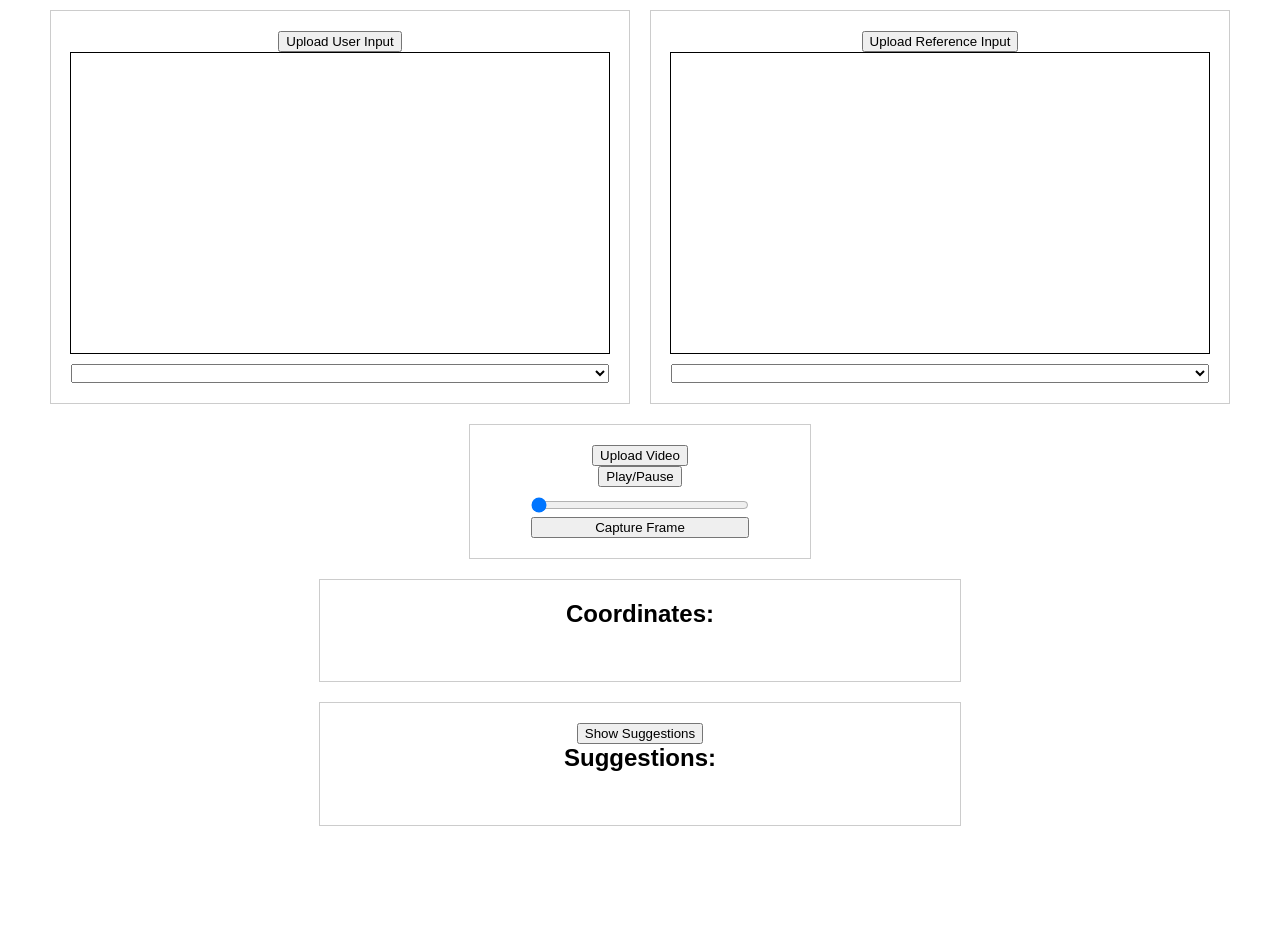
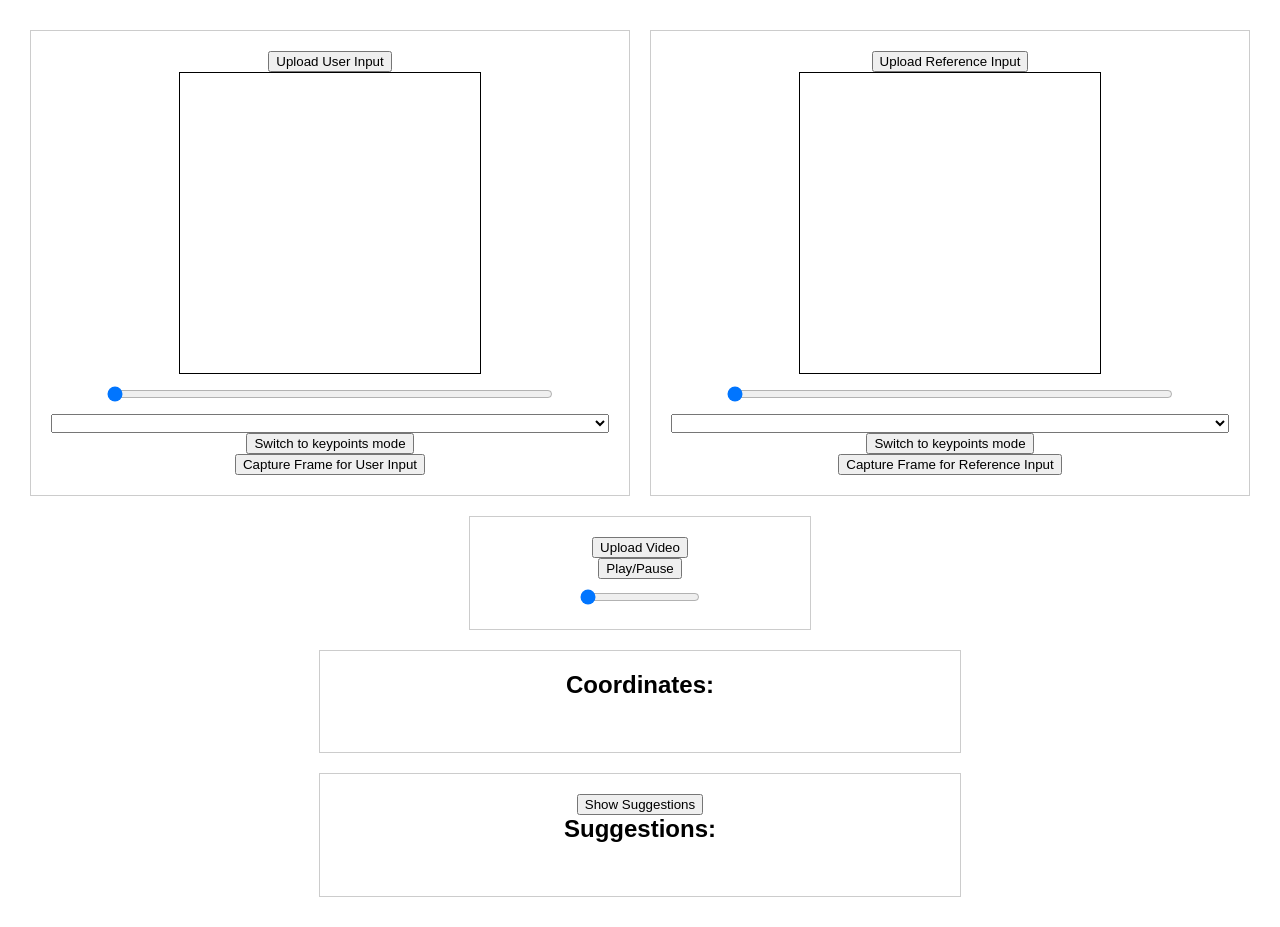
Before and after one commit to bobazach/FormAI, a Flask app: page /dashboard in a window 1280 px wide. Before the commit the page ends 826 px from the top, so only its background shows below. Run offline with Flask 3, Linux system fonts and the light colour scheme; lists and menus that the app fills with data are empty.

Commit message:
ft: zoom and drag and video

```diff
--- a/static/dashboard.js
+++ b/static/dashboard.js
@@ -15,7 +15,6 @@ document.getElementById('referenceFileInput').addEventListener('change', functio
     readURL(this, 'referenceImagePreview', 'referenceDropdown');
 });
 
-// Event listener for video upload button
 document.getElementById('uploadVideoButton').addEventListener('click', function() {
     document.getElementById('videoFileInput').click();
 });
@@ -43,15 +42,33 @@ function loadVideo(input) {
 }
 
 function configureScrubber(video, scrubber) {
-    const frameRate = 30; // assuming 30 fps, adjust as necessary for your videos
+    const frameRate = 30; // assuming 30 fps
     const step = 1 / frameRate;
     scrubber.max = video.duration;
-    scrubber.step = step.toFixed(5); // Ensuring the step is appropriately precise
+    scrubber.step = step.toFixed(5);
 
     scrubber.oninput = function() {
-        video.currentTime = parseFloat(this.value); // Setting the current time to the scrubber's value
+        video.currentTime = parseFloat(this.value);
     };
 }
+
+document.getElementById('playPauseBtn').addEventListener('click', function() {
+    var video = document.getElementById('videoPreview');
+    if (video.paused || video.ended) {
+        video.play();
+    } else {
+        video.pause();
+    }
+});
+
+document.getElementById('zoomSlider').addEventListener('input', function() {
+    const zoomLevel = this.value;
+    const imagePreview = document.getElementById('userImagePreview');
+    const image = imagePreview.querySelector('img');
+    if (image) {
+        image.style.transform = `scale(${zoomLevel})` + (image.dataset.translate || "");
+    }
+});
 
 // Capture frame and display in the same way as image previews
 document.getElementById('captureFrame').addEventListener('click', function() {
@@ -71,8 +88,8 @@ document.getElementById('captureFrame').addEventListener('click', function() {
 
 function initCanvasWithImage(img, previewId, dropdownId) {
     var preview = document.getElementById(previewId);
-    preview.innerHTML = '';  // Clear any existing content
-    preview.appendChild(img);  // Add the new image
+    preview.innerHTML = '';
+    preview.appendChild(img);
 
     initCanvas(previewId, dropdownId);
 }
@@ -86,8 +103,8 @@ function readURL(input, previewId, dropdownId) {
             img.src = e.target.result;
 
             var preview = document.getElementById(previewId);
-            preview.innerHTML = '';  // Clear any existing content
-            preview.appendChild(img);  // Add the new image
+            preview.innerHTML = '';
+            preview.appendChild(img);
             initCanvas(previewId, dropdownId);
         }
 
@@ -108,6 +125,16 @@ function initCanvas(previewId, dropdownId) {
     initKeyPoints(canvas, dropdownId);
 }
 
+var mode = "drag"; // Default to drag mode
+document.getElementById('modeToggle').addEventListener('click', function() {
+    mode = (mode === "drag" ? "keypoints" : "drag");
+    this.textContent = `Switch to ${mode === "drag" ? "keypoints" : "drag"} mode`;
+    var image = document.getElementById('userImagePreview').querySelector('img');
+    if (image) {
+        image.style.cursor = (mode === "drag" ? "move" : "crosshair");
+    }
+});
+
 function initKeyPoints(canvas, dropdownId) {
     var ctx = canvas.getContext('2d');
     var points = {};
@@ -125,58 +152,80 @@ function initKeyPoints(canvas, dropdownId) {
 
     var dragObject = null;
     var dragStarted = false;
+    var initialX = 0, initialY = 0;
+    var translateX = 0, translateY = 0;
 
     canvas.addEventListener('mousedown', function(e) {
         var rect = canvas.getBoundingClientRect();
         var x = e.clientX - rect.left;
         var y = e.clientY - rect.top;
-        dragStarted = false;
-        for (var label in points) {
-            var point = points[label];
-            if (x >= point[0] - 5 && x <= point[0] + 5 && y >= point[1] - 5 && y <= point[1] + 5) {
-                dragObject = point;
+
+        if (mode === "drag") {
+            initialX = x;
+            initialY = y;
             dragStarted = true;
-                return;
-            }
-        }
-        if (!dragStarted && !points[dropdown.value]) {
+        } else {
+            dragObject = findDraggablePoint(x, y, points);
+            if (!dragObject && !points[dropdown.value]) {
                 points[dropdown.value] = [x, y];
                 redrawAllPoints();
                 updateDropdown();
                 displayCoordinates(points);
+            } else {
+                dragStarted = true;
+            }
         }
     });
 
     canvas.addEventListener('mousemove', function(e) {
-        if (dragObject) {
         var rect = canvas.getBoundingClientRect();
         var x = e.clientX - rect.left;
         var y = e.clientY - rect.top;
+
+        if (dragStarted) {
+            if (mode === "drag" && dragObject == null) {
+                translateX = x - initialX;
+                translateY = y - initialY;
+                var img = canvas.parentNode.querySelector('img');
+                if (img) {
+                    img.dataset.translate = ` translate(${translateX}px, ${translateY}px)`;
+                    img.style.transform = img.style.transform.split('translate')[0] + img.dataset.translate;
+                }
+            } else if (mode === "keypoints" && dragObject) {
                 dragObject[0] = x;
                 dragObject[1] = y;
                 redrawAllPoints();
             }
-    });
-
-    canvas.addEventListener('mouseup', function(e) {
-        dragObject = null;
-        if (dragStarted) {
-            displayCoordinates(points);
-            dragStarted = false; // Reset the flag after the drag is completed
         }
     });
 
-    function redrawAllPoints() {
-        ctx.clearRect(0, 0, canvas.width, canvas.height); // Clear the canvas
+    canvas.addEventListener('mouseup', function() {
+        dragStarted = false;
+        dragObject = null;
+    });
+
+    function findDraggablePoint(x, y, points) {
         for (var label in points) {
             var point = points[label];
-            ctx.fillStyle = 'blue';
-            ctx.beginPath();
-            ctx.arc(point[0], point[1], 5, 0, 2 * Math.PI);
-            ctx.fill();
-            ctx.fillText(label, point[0] + 10, point[1] + 3);
+            if (Math.abs(x - point[0]) <= 5 && Math.abs(y - point[1]) <= 5) {
+                return point;
             }
         }
+        return null;
+    }
+
+function redrawAllPoints() {
+    ctx.clearRect(0, 0, canvas.width, canvas.height); // Clear the entire canvas to remove old drawings
+    for (var label in points) {
+        var point = points[label];
+        ctx.fillStyle = 'blue'; // Set the color of the dot
+        ctx.beginPath(); // Start a new path for the dot
+        ctx.arc(point[0], point[1], 5, 0, 2 * Math.PI); // Draw a circle representing the dot
+        ctx.fill(); // Fill the circle with the specified color
+        ctx.fillText(label, point[0] + 10, point[1] + 3); // Optionally, label the dot
+    }
+}
+
 
     function updateDropdown() {
         var allPlaced = true;  // Assume all points are placed initially
@@ -189,7 +238,6 @@ function initKeyPoints(canvas, dropdownId) {
         }
 
         if (allPlaced) {
-            // If all points are placed, show alert message
             alert('All dots are placed. Please drag them to their appropriate spots.');
         }
     }
--- a/static/styles/dashboard.css
+++ b/static/styles/dashboard.css
@@ -6,8 +6,8 @@ body, html {
 }
 
 #container {
-    max-width: 1200px;
-    margin: auto;
+    width: auto;
+    margin: 20px;
     display: flex;
     flex-direction: column;
     align-items: center;
@@ -15,7 +15,7 @@ body, html {
 
 .image-uploads {
     display: flex;
-    justify-content: space-between;
+    justify-content: center;
     width: 100%;
 }
 
@@ -61,14 +61,19 @@ body, html {
     max-height: 300px;
 }
 
-.image-preview, #videoPreview {
-    width: 100%;
+.image-preview {
+    overflow: hidden; /* Prevents the image from overflowing the boundaries of its container */
+    position: relative;
+    width: 300px;
     height: 300px;
+    margin-bottom: 10px;
     border: 1px solid #000;
-    display: block;
+    display: flex;
+    justify-content: center;
+    align-items: center;
 }
 
-.image-preview img, #videoPreview {
-    max-width: 100%;
-    max-height: 100%;
+.image-preview img {
+    position: absolute;
+    cursor: grab; /* Gives a hint that the image is draggable */
 }
--- a/templates/dashboard.html
+++ b/templates/dashboard.html
@@ -11,13 +11,19 @@
             <div class="upload-section">
                 <button type="button" class="upload-button" id="uploadUserButton">Upload User Input</button>
                 <div class="image-preview" id="userImagePreview" style="position: relative;"></div>
+                <input type="range" id="zoomSliderUser" min="1" max="3" step="0.1" value="1" style="width: 80%;">
                 <select class="dropdown-menu" id="userDropdown"></select>
+                <button type="button" id="modeToggleUser">Switch to keypoints mode</button>
+                <button type="button" id="captureFrameUser">Capture Frame for User Input</button>
             </div>
 
             <div class="upload-section">
                 <button type="button" class="upload-button" id="uploadReferenceButton">Upload Reference Input</button>
                 <div class="image-preview" id="referenceImagePreview" style="position: relative;"></div>
+                <input type="range" id="zoomSliderReference" min="1" max="3" step="0.1" value="1" style="width: 80%;">
                 <select class="dropdown-menu" id="referenceDropdown"></select>
+                <button type="button" id="modeToggleReference">Switch to keypoints mode</button>
+                <button type="button" id="captureFrameReference">Capture Frame for Reference Input</button>
             </div>
         </div>
 
@@ -27,7 +33,6 @@
             <button id="playPauseBtn">Play/Pause</button>
             <div class="video-controls">
                 <input type="range" id="frameScrubber" value="0" min="0" max="100" step="0.04">
-                <button type="button" id="captureFrame">Capture Frame</button>
             </div>
         </div>
 
```
Lines whose indentation alone changed are shown as unchanged.
